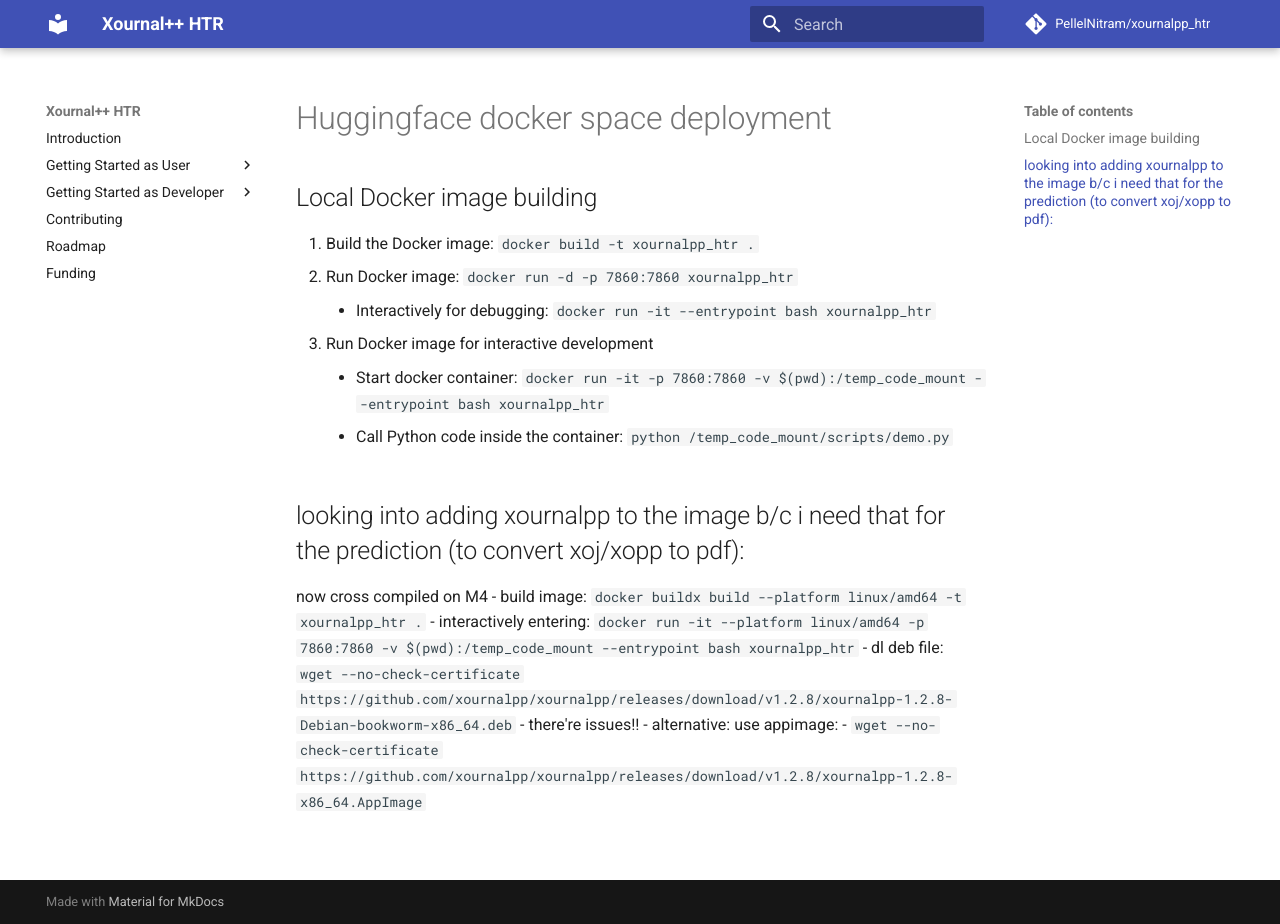
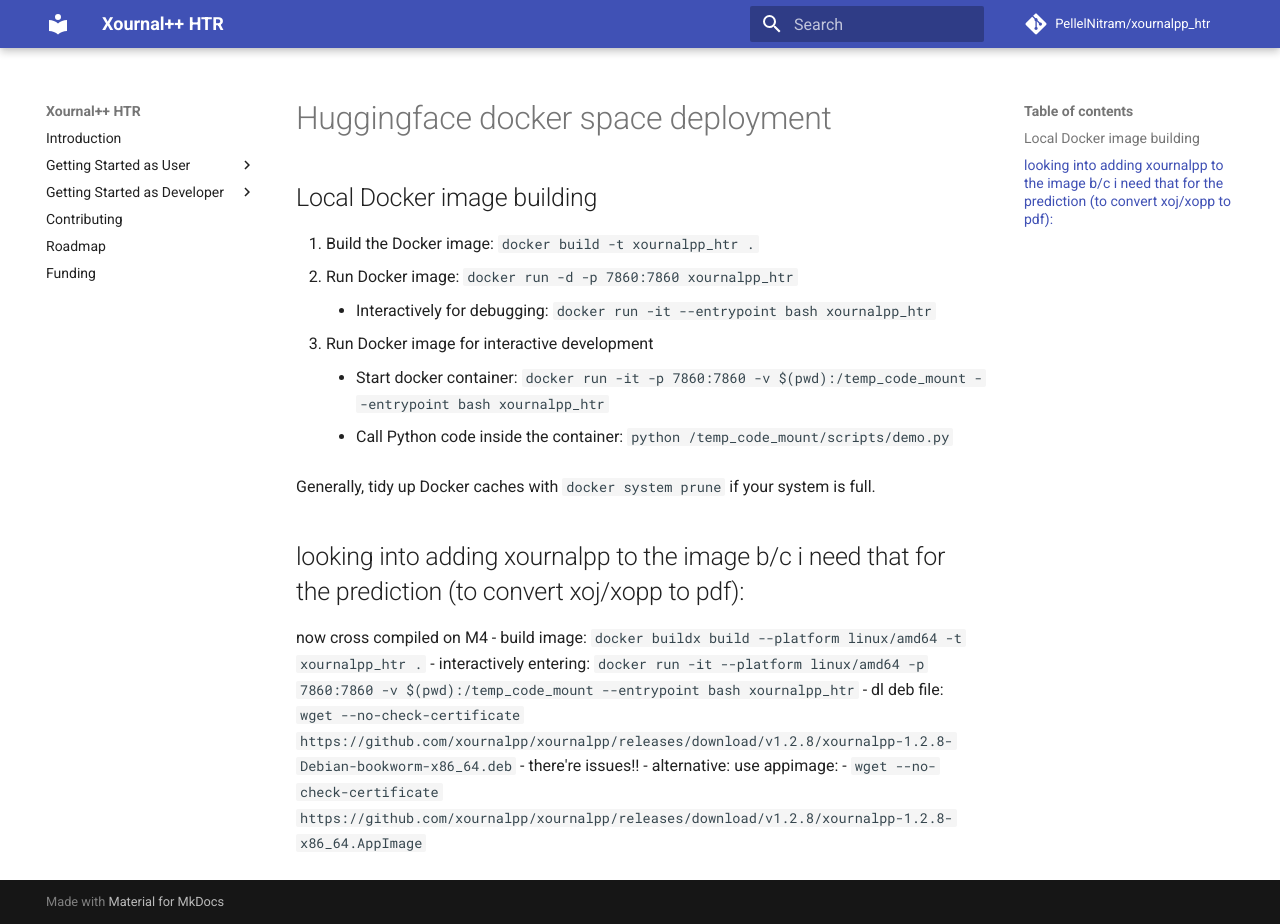
Before and after one commit to PellelNitram/xournalpp_htr, an MkDocs documentation site: the page built from docs/huggingface_docker_space_deployment.md, in a window 1280 px wide and 924 px high. Built offline with MkDocs 1.6.1 and Material for MkDocs 9.7.7, drawn with Linux system fonts in a browser that asks for light colours; comment, search, counter and statistics services are not loaded.

Commit message:
Add comment about cleaning docker caches to documentation.

```diff
--- a/docs/huggingface_docker_space_deployment.md
+++ b/docs/huggingface_docker_space_deployment.md
@@ -6,6 +6,8 @@
 3. Run Docker image for interactive development
     - Start docker container: `docker run -it -p 7860:7860 -v $(pwd):/temp_code_mount --entrypoint bash xournalpp_htr`
     - Call Python code inside the container: `python /temp_code_mount/scripts/demo.py`
+
+Generally, tidy up Docker caches with `docker system prune` if your system is full.
 
 ## looking into adding xournalpp to the image b/c i need that for the prediction (to convert xoj/xopp to pdf):
 
```
